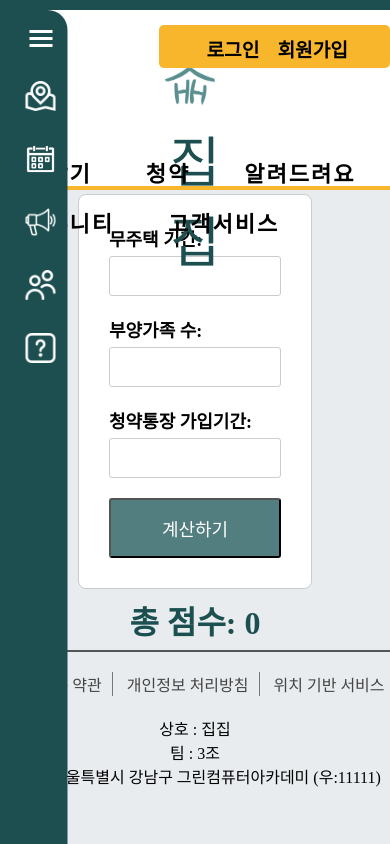
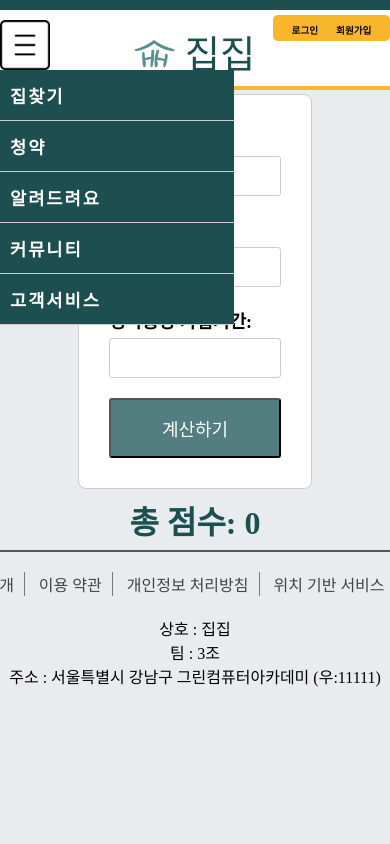
Before and after one commit to pshho/team3_django_project, a Django app: page /calculate/calculate/ in a window 390 px wide; the page is wider, and only the part inside the window is pictured. Run offline with Django 4.2, Linux system fonts and the light colour scheme; some web fonts are replaced.

Commit message:
header 반응형 시작

```diff
--- a/polls/static/css/poll/style.css
+++ b/polls/static/css/poll/style.css
@@ -304,6 +304,10 @@ a:hover {
     display: flex;
     justify-content: center;
     width: 100%;
+}
+
+.header-bar > .header-menu > img {
+    display: none;
 }
 
 .header-bar > .header-menu > ul > li {
@@ -878,24 +882,103 @@ ul > li {
 
 /* index 끝 */
 
+/* 반응형 시작 */
+@media screen and (max-width: 510px) {
+    .side-bar {
+        display: none;
+    }
 
+    .header-bar {
+        height: 80px;
+    }
 
-/* header-menu(지도) 시작 */
+    .header-bar > .header-icon-box {
+        position: relative;
+        width: 50%;
+        height: 60px;
+        margin: 5px 0;
+        top: 50%;
+        left: 50%;
+        transform: translate(-50%, -50%);
+        z-index: 999;
+    }
 
-/*body {
-    background: white;
+    .header-bar > .header-icon-box > .header-logo {
+        padding: 0;
+    }
+
+    .header-bar > .header-icon-box > .header-logo > a {
+        font-size: 2.4rem;
+    }
+
+    .header-bar > .header-icon-box > .header-logo > a > img {
+        width: 40px;
+        height: 28px;
+    }
+
+    .header-bar > .header-side-login {
+        width: 30%;
+        position: absolute;
+        top: 5px;
+        right: 0;
+    }
+
+    .header-bar > .header-side-login > ul {
+        padding: 3px 5px;
+    }
+
+    .header-bar > .header-side-login > ul > li {
+        font-size: 0.6rem;
+    }
+
+    .header-bar > .header-menu {
+        position: absolute;
+        top: 10px;
+        left: 0;
+        display: block;
+        width: 60%;
+        height: 100%;
+        z-index: 99;
+    }
+
+    .header-bar > .header-menu > img {
+        display: block;
+        width: 50px;
+        height: 50px;
+    }
+
+    .header-bar > .header-menu > ul {
+        position: absolute;
+        top: 50px;
+        width: 100%;
         height: 100%;
     }
 
-ul li {
-    list-style: none;
+    .header-bar > .header-menu > ul > li {
+        display: block;
+        line-height: 55px;
+        background-color: rgb(29,79,80);
+        border-bottom: 1px solid #ccc;
     }
 
-a {
-    text-decoration: none;
-    color: black;
+    .header-bar > .header-menu > ul > li > a {
+        font-size: 1.1rem;
+        color: white;
+        padding: 0 0 0 10px;
+        display: block;
     }
 
-a:hover {
-    text-decoration: underline;
-}*/
+    .header-bar > .header-menu > ul > li > ul {
+        position: absolute;
+        top: 50px;
+        left: 0;
+        width: 100%;
+        padding: 0 0 0 10px;
+        margin: 0;
+        box-sizing: border-box;
+    }
+
+    .header-bar > .header-menu > ul > li > ul > li > a {
+        font-size: 15px;
+    }
+}
--- a/polls/templates/poll/header.html
+++ b/polls/templates/poll/header.html
@@ -25,6 +25,7 @@
         </ul>
     </section>
     <section class="header-menu">
+        <img src="{% static 'images/menubar/header_button.png' %}" alt="메뉴 아이콘">
         <ul>
             <li>
                 <a href="{% url 'map:search' %}">
```
Also changed, not shown: polls/static/css/information/style.css (+10 -4 lines), polls/static/images/menubar/header_button.png (added). Lines whose indentation alone changed are shown as unchanged.
